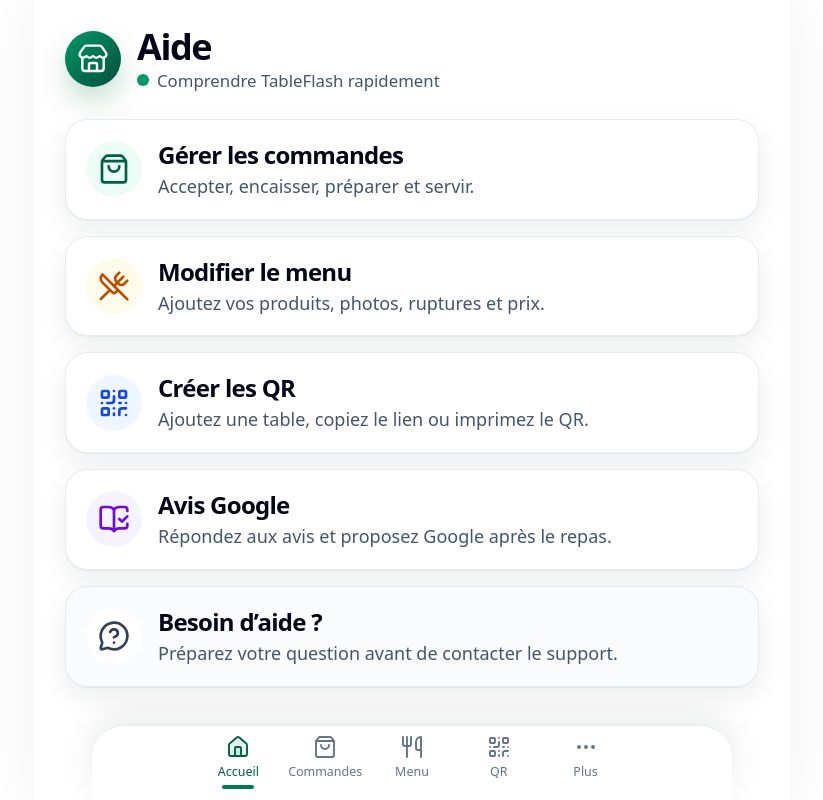
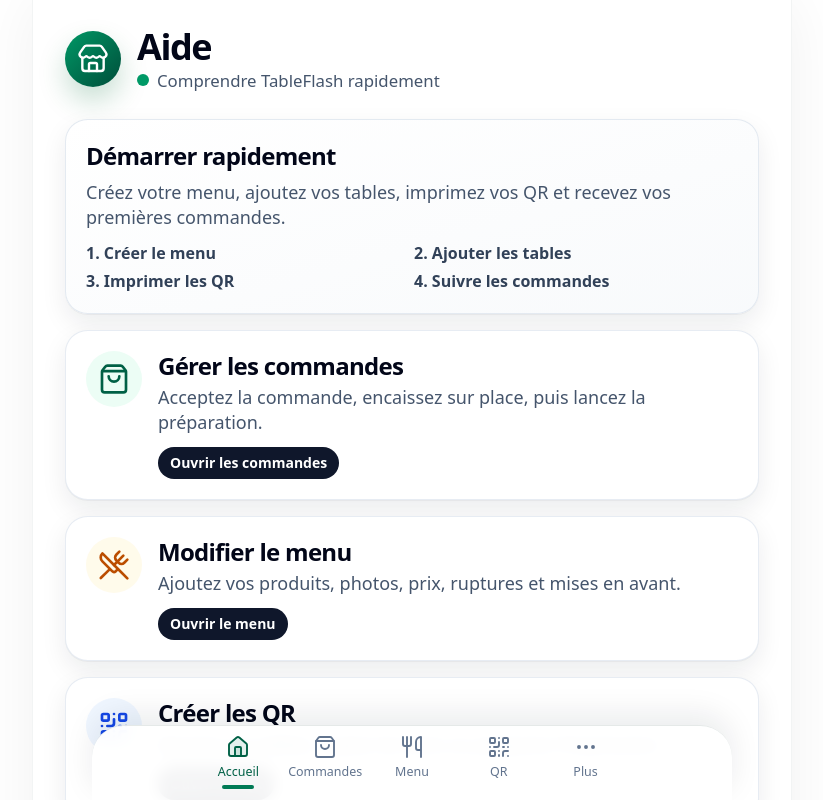
Before and after one commit to Loco66666/tableflash-final, a Next.js app: page /dashboard/help in a window 1280 px wide. Shown: the top 800 px of the page, without its empty margins (228-1051 px from the left). Built offline with nearby package versions, Linux system fonts and the light colour scheme.

Commit message:
Polish dashboard help page content and navigation

```diff
--- a/src/app/dashboard/help/page.tsx
+++ b/src/app/dashboard/help/page.tsx
@@ -1,4 +1,5 @@
 import { BookOpenCheck, MessageCircleQuestion, QrCode, ShoppingBag, UtensilsCrossed } from "lucide-react";
+import Link from "next/link";
 import { AppShell } from "@/components/layout/AppShell";
 import { PageHeader } from "@/components/layout/PageHeader";
 import { SectionCard } from "@/components/ui-custom/SectionCard";
@@ -6,27 +7,35 @@ import { SectionCard } from "@/components/ui-custom/SectionCard";
 const helpItems = [
   {
     title: "Gérer les commandes",
-    subtitle: "Accepter, encaisser, préparer et servir.",
+    subtitle: "Acceptez la commande, encaissez sur place, puis lancez la préparation.",
     icon: ShoppingBag,
     tone: "bg-emerald-50 text-emerald-800",
+    href: "/dashboard/orders",
+    cta: "Ouvrir les commandes",
   },
   {
     title: "Modifier le menu",
-    subtitle: "Ajoutez vos produits, photos, ruptures et prix.",
+    subtitle: "Ajoutez vos produits, photos, prix, ruptures et mises en avant.",
     icon: UtensilsCrossed,
     tone: "bg-amber-50 text-amber-700",
+    href: "/dashboard/menu",
+    cta: "Ouvrir le menu",
   },
   {
     title: "Créer les QR",
-    subtitle: "Ajoutez une table, copiez le lien ou imprimez le QR.",
+    subtitle: "Ajoutez vos tables, copiez les liens ou préparez l’impression.",
     icon: QrCode,
     tone: "bg-blue-50 text-blue-700",
+    href: "/dashboard/qr",
+    cta: "Ouvrir les QR",
   },
   {
     title: "Avis Google",
     subtitle: "Répondez aux avis et proposez Google après le repas.",
     icon: BookOpenCheck,
     tone: "bg-violet-50 text-violet-700",
+    href: "/dashboard/reviews",
+    cta: "Ouvrir les avis",
   },
 ];
 
@@ -36,28 +45,51 @@ export default function HelpPage() {
       <PageHeader title="Aide" subtitle="Comprendre TableFlash rapidement" />
 
       <section className="grid min-w-0 grid-cols-1 gap-4" aria-label="Aide TableFlash">
+        <SectionCard className="border-slate-200/90 bg-gradient-to-br from-white to-slate-50 p-4 sm:p-5">
+          <p className="text-xl font-black tracking-[-0.03em] text-slate-950 sm:text-2xl">Démarrer rapidement</p>
+          <p className="mt-2 text-base leading-snug text-slate-600 sm:text-lg">
+            Créez votre menu, ajoutez vos tables, imprimez vos QR et recevez vos premières commandes.
+          </p>
+          <ol className="mt-3 grid gap-1 text-sm font-semibold text-slate-700 sm:grid-cols-2 sm:text-base">
+            <li>1. Créer le menu</li>
+            <li>2. Ajouter les tables</li>
+            <li>3. Imprimer les QR</li>
+            <li>4. Suivre les commandes</li>
+          </ol>
+        </SectionCard>
+
         {helpItems.map((item) => {
           const Icon = item.icon;
           return (
-            <SectionCard key={item.title} className="flex min-h-24 items-center gap-4 p-5">
-              <span className={`grid size-14 shrink-0 place-items-center rounded-full ${item.tone}`}>
-                <Icon className="size-8" aria-hidden="true" />
-              </span>
-              <span className="min-w-0 flex-1">
-                <span className="block text-2xl font-black leading-tight tracking-[-0.03em] text-slate-950">{item.title}</span>
-                <span className="mt-1 block text-lg leading-snug text-slate-600">{item.subtitle}</span>
-              </span>
+            <SectionCard key={item.title} className="p-4 sm:p-5">
+              <div className="flex min-h-24 items-start gap-3 sm:gap-4">
+                <span className={`grid size-12 shrink-0 place-items-center rounded-full sm:size-14 ${item.tone}`}>
+                  <Icon className="size-7 sm:size-8" aria-hidden="true" />
+                </span>
+                <span className="min-w-0 flex-1">
+                  <span className="block text-xl font-black leading-tight tracking-[-0.03em] text-slate-950 sm:text-2xl">{item.title}</span>
+                  <span className="mt-1 block text-base leading-snug text-slate-600 sm:text-lg">{item.subtitle}</span>
+                  <Link
+                    href={item.href}
+                    className="mt-3 inline-flex rounded-full bg-slate-900 px-3 py-1.5 text-sm font-semibold text-white transition hover:bg-slate-700 focus-visible:outline-none focus-visible:ring-2 focus-visible:ring-slate-400"
+                  >
+                    {item.cta}
+                  </Link>
+                </span>
+              </div>
             </SectionCard>
           );
         })}
 
-        <SectionCard className="flex min-h-24 items-center gap-4 border-slate-200/90 bg-slate-50/80 p-5">
-          <span className="grid size-14 shrink-0 place-items-center rounded-full bg-white text-slate-700">
-            <MessageCircleQuestion className="size-8" aria-hidden="true" />
+        <SectionCard className="flex min-h-24 items-center gap-4 border-slate-200/90 bg-slate-50/80 p-4 sm:p-5">
+          <span className="grid size-12 shrink-0 place-items-center rounded-full bg-white text-slate-700 sm:size-14">
+            <MessageCircleQuestion className="size-7 sm:size-8" aria-hidden="true" />
           </span>
           <span className="min-w-0 flex-1">
-            <span className="block text-2xl font-black leading-tight tracking-[-0.03em] text-slate-950">Besoin d’aide ?</span>
-            <span className="mt-1 block text-lg leading-snug text-slate-600">Préparez votre question avant de contacter le support.</span>
+            <span className="block text-xl font-black leading-tight tracking-[-0.03em] text-slate-950 sm:text-2xl">Besoin d’aide ?</span>
+            <span className="mt-1 block text-base leading-snug text-slate-600 sm:text-lg">
+              Notez votre question et contactez la personne qui vous accompagne sur TableFlash.
+            </span>
           </span>
         </SectionCard>
       </section>
```
